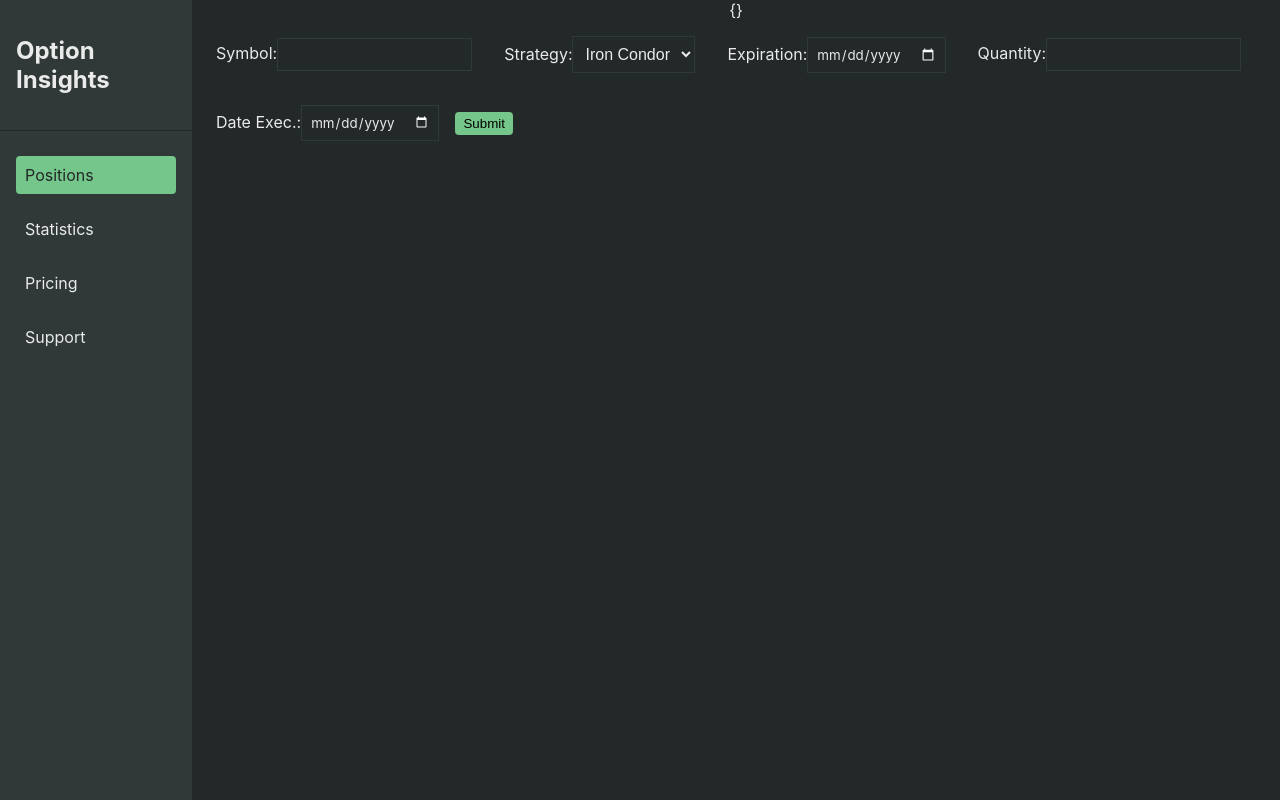
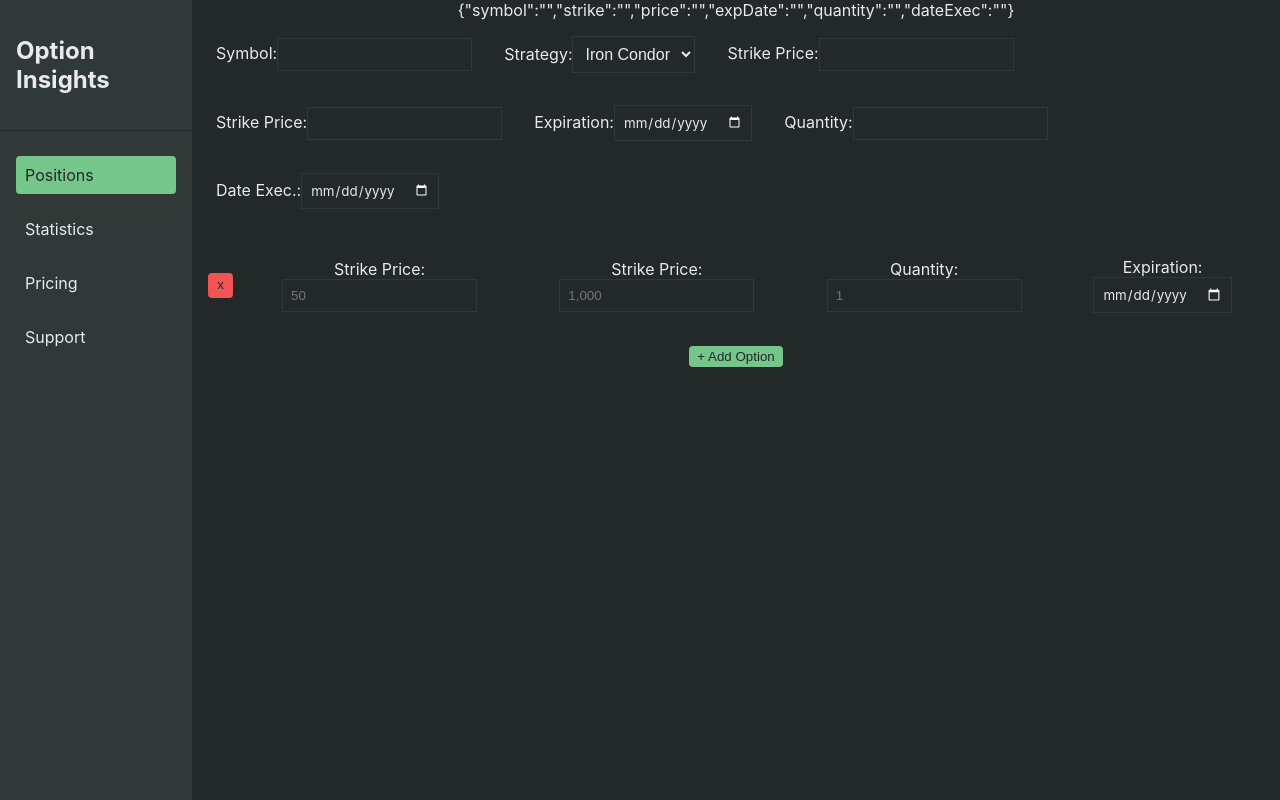
Before and after one commit to Byron-david/Option-Website, a React (Vite) app: page / in a window 1280 px wide. Built offline with nearby package versions, Linux system fonts and the light colour scheme.

Commit message:
Working Addtrade in app.jsx. Need to combine Trade with legs during submit. Need to refactor into Modal and possibly positionstable.jsx.

```diff
--- a/src/App.css
+++ b/src/App.css
@@ -125,6 +125,8 @@ fieldset {
 }
 
 label {
+  padding: 0.5rem;
+  margin: 0.5rem;
 }
 /* legend
 {
--- a/src/App.jsx
+++ b/src/App.jsx
@@ -4,29 +4,46 @@ import AddTradeModal from './components/AddTrade/AddTradeModal.jsx'
 import Navbar from './components/Navbar/Navbar.jsx'
 import PositionsTable from './components/PositionsTable/PositionsTable.jsx'
 import ImportCsvModal from './components/ImportCsvModal.jsx'
+import Button from './components/Button/Button.jsx'
+import AddOption from './components/AddTrade/AddOption.jsx'
 import DropdownOptions from './components/Input/DropdownOptions.jsx'
 import { v4 as uuid } from 'uuid';
 
 const dropdownOptions = [
   { id: uuid(), value: "ironCondor", text: "Iron Condor" },
+  { id: uuid(), value: "stock", text: "Stock" },
   { id: uuid(), value: "strangle", text: "Strangle" }
 ]
 
 function App() {
-  const [trades, setTrades] = useState([])
-  const [newTrade, setNewTrade] = useState([])
+  const [newTrade, setNewTrade] = useState({
+    symbol: '',
+    strike: '',
+    price: '',
+    expDate: '',
+    quantity: '',
+    dateExec: '' },
+  )
 
-  const [inputs, setInputs] = useState({});
-  const [leg1, setLeg1] = useState({});
-  const [leg2, setLeg2] = useState(null);
-  const [leg3, setLeg3] = useState(null);
-  const [leg4, setLeg4] = useState(null);
+  const [optionLegs, setOptionLegs] = useState([{
+    strike: '',
+    optionValue: '',
+    expDate: '',
+    quantity: '',
+  }]
+  )
   const [strategy, setStrategy] = useState("");
 
-  const handleChange = (event) => {
+  const handleLegChange = (index, event) => {
+    let data = [...optionLegs];
+    data[index][event.target.name] = event.target.value;
+    setOptionLegs(data);
+  }
+
+  const handleTrade = (event) => {
     const name = event.target.name;
     const value = event.target.value;
-    setLeg1(values => ({...values, [name]: value}))
+    setNewTrade(values => ({...values, [name]: value}))
   }
 
   const handleStrategy = (event) => {
@@ -35,34 +52,41 @@ function App() {
 
   const handleSubmit = (event) => {
     event.preventDefault();
-    const objectString = JSON.stringify(leg1);
-    alert(`${objectString}`);
+    // const objectString = JSON.stringify(newTrade);
+    // alert(`${objectString}`);
   }
 
-  const addTrade = (event) => {
-    event.preventDefault()
-    const trade = {
-      "Symbol": "test"
-      // "Qty",
-      // "Action",
-      // "Type",
-      // "Value",
-      // "Strike",
-      // "Exp. Date",
-      // "Date",
-      // "Time"
-    }
+  const addLeg = () => {
+    let newLeg = {
+                    strike: '',
+                    optionValue: '',
+                    expDate: '',
+                    quantity: '',
+                  }
 
-    // setTrades(trades.concat(trade))
-    // console.log(trades);
+    setOptionLegs([...optionLegs, newLeg])
   }
 
-  // const handleChange = (event) => {
-  //   const name = event.target.name;
-  //   const value = event.target.value;
-  //   console.log(name, value);
-  //   setNewTrade(values => ({...values, [name]: value}))
-  // }
+  const deleteLeg = (index) => {
+    let data = [...optionLegs];
+    data.splice(index, 1)
+    setOptionLegs(data)
+  }
+
+  const handleButtonClickAdd = () => {
+    // const newOption = [ ...addOption,
+    //   { id: nextId++,
+    //     strikePrice: "strikePrice" + nextId,
+    //     optionValue: "optionValue" + nextId,
+    //     quantity: "quantity" + nextId,
+    //     exp: "exp" + nextId }
+    // ];
+
+    // // Prevents more than 3 additional legs
+    // if (addOption.length < 3) {
+    //   setAddOption(newOption);
+    // }
+  };
 
   return (
     <>
@@ -70,21 +94,18 @@ function App() {
       <div id="mainContainer">
         <main>
           <div>
-            {strategy} {JSON.stringify(leg1)}
+            {strategy} {JSON.stringify(newTrade)}
           </div>
           <form onSubmit={handleSubmit}>
             <div className="formContainer">
-              <div className="inputContainer">
                 <label>Symbol:
                   <input
                     type="text"
                     name="symbol"
-                    value={leg1.symbol || ""}
-                    onChange={handleChange}
+                    value={newTrade.symbol || ""}
+                    onChange={handleTrade}
                   />
                 </label>
-              </div>
-              <div className="inputContainer">
                 <label>Strategy:
                   <select
                       className="inputSelect"
@@ -94,40 +115,56 @@ function App() {
                       <DropdownOptions items={dropdownOptions}/>
                   </select>
                 </label>
-              </div>
-              <div className="inputContainer">
+                <label>Strike Price:
+                  <input
+                    type="number"
+                    name="strike"
+                    value={newTrade.strike || ""}
+                    onChange={handleTrade}
+                  />
+                </label>
+                <label>Strike Price:
+                  <input
+                    type="number"
+                    name="price"
+                    value={newTrade.price || ""}
+                    onChange={handleTrade}
+                  />
+                </label>
                 <label>Expiration:
                   <input
                     type="date"
                     name="expDate"
-                    value={leg1.expDate || ""}
-                    onChange={handleChange}
+                    value={newTrade.expDate || ""}
+                    onChange={handleTrade}
                   />
                 </label>
-              </div>
-              <div className="inputContainer">
                 <label>Quantity:
                   <input
                     type="number"
                     name="quantity"
-                    value={leg1.quantity || ""}
-                    onChange={handleChange}
+                    value={newTrade.quantity || ""}
+                    onChange={handleTrade}
                   />
                 </label>
-              </div>
-              <div className="inputContainer">
                 <label>Date Exec.:
                   <input
                     type="date"
                     name="dateExec"
-                    value={leg1.dateExec || ""}
-                    onChange={handleChange}
+                    value={newTrade.dateExec || ""}
+                    onChange={handleTrade}
                   />
                 </label>
-              </div>
-              <button type="submit">Submit</button>
+            </div>
+            <div>
+            {optionLegs.map((option, index) => (
+              <AddOption key={index} inputs={option} handleChange={e => handleLegChange(index, e)}
+              handleClick={() => deleteLeg(index)}/>
+              ))}
+            <Button type="button" text="+ Add Option" className="buttonAdd" handleClick={addLeg} />
             </div>
 
+            {/* <button type="submit">Submit</button> */}
           </form>
           {/* <AddTradeModal addTrade={addTrade} handleChange={handleChange} newTrade={newTrade}/> */}
           {/* <ImportCsvModal />
--- a/src/components/AddTrade/AddOption.jsx
+++ b/src/components/AddTrade/AddOption.jsx
@@ -1,65 +1,50 @@
-import { useState } from 'react'
-import TextInput from '../Input/TextInput.jsx'
-import DateInput from '../Input/DateInput.jsx'
 import Button from '../Button/Button.jsx'
 import styles from './AddTrade.module.css';
 
-
-// [ {"Iron Condor": [strike 1],
-                  // [strike 2],
-                  // [strike 3],
-                  // [strike 4],
-// } ]
-
-function AddOption({ inputs, handleClick, strikePrice, optionValue, quantity, exp }) {
+function AddOption({ inputs, handleClick, handleChange }) {
   return (
     <>
-      <Button handleClick={handleClick} className="buttonRemove" />
       <div className={styles.addOption}>
-      <div className="inputContainer">
+        <Button handleClick={handleClick} className="buttonRemove" />
           <label>Strike Price:
             <input
+              required="required"
+              placeholder="50"
               type="number"
               name="strike"
-              value={inputs.strategy[0].strike || ""}
+              value={inputs.strike || ""}
               onChange={handleChange}
             />
           </label>
-        </div>
-        <div className="inputContainer">
+          <label>Strike Price:
+            <input
+              required="required"
+              placeholder="1,000"
+              type="number"
+              name="price"
+              value={inputs.price || ""}
+              onChange={handleChange}
+            />
+          </label>
+          <label>Quantity:
+            <input
+              placeholder="1"
+              required="required"
+              type="number"
+              name="quantity"
+              value={inputs.quantity || ""}
+              onChange={handleChange}
+            />
+          </label>
           <label>Expiration:
             <input
+              required="required"
               type="date"
               name="expDate"
               value={inputs.expDate || ""}
               onChange={handleChange}
             />
           </label>
-        </div>
-        <div className="inputContainer">
-          <label>Quantity:
-            <input
-              type="number"
-              name="quantity"
-              value={inputs.quantity || ""}
-              onChange={handleChange}
-            />
-          </label>
-        </div>
-        <div className="inputContainer">
-          <label>Date Exec.:
-            <input
-              type="date"
-              name="dateExec"
-              value={inputs.dateExec || ""}
-              onChange={handleChange}
-            />
-          </label>
-        </div>
-        {/* <TextInput placeholder="50" inputType="number" id={strikePrice} name={strikePrice} htmlFor={strikePrice} text="Strike Price:" />
-        <TextInput placeholder="1,000" inputType="number" id={optionValue} name={optionValue} htmlFor={optionValue} text="Value:" />
-        <TextInput placeholder="1" id={quantity} inputType="number" name={quantity} htmlFor={quantity} text="Qty:" />
-        <DateInput id={exp} name={exp} htmlFor={exp} text="Exp. Date" /> */}
       </div>
     </>
   );
--- a/src/components/AddTrade/AddTrade.module.css
+++ b/src/components/AddTrade/AddTrade.module.css
@@ -18,4 +18,5 @@
     display: flex;
     flex-wrap: nowrap;
     align-items: center;
+    margin: 0.5rem;
 }
```
